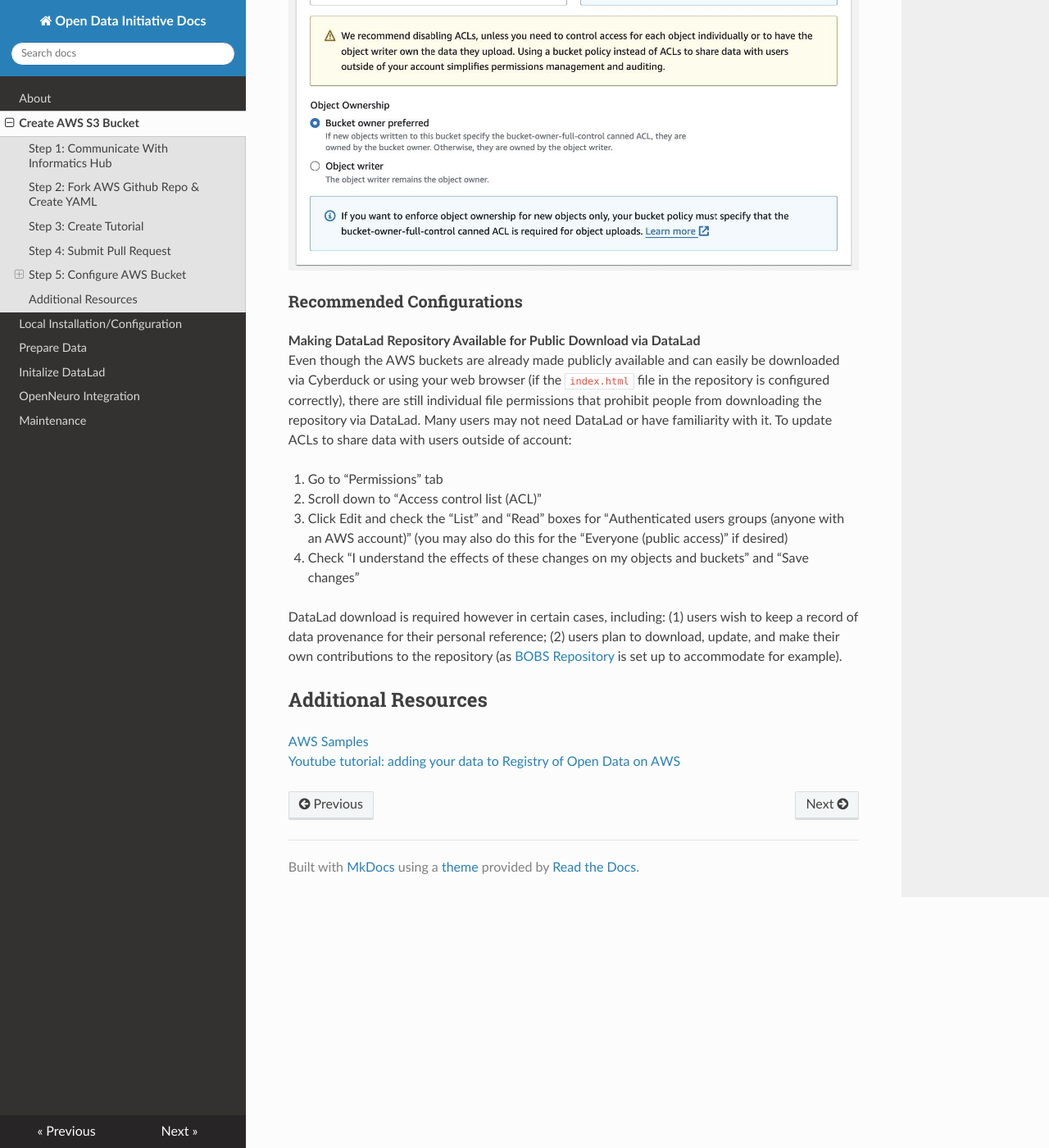
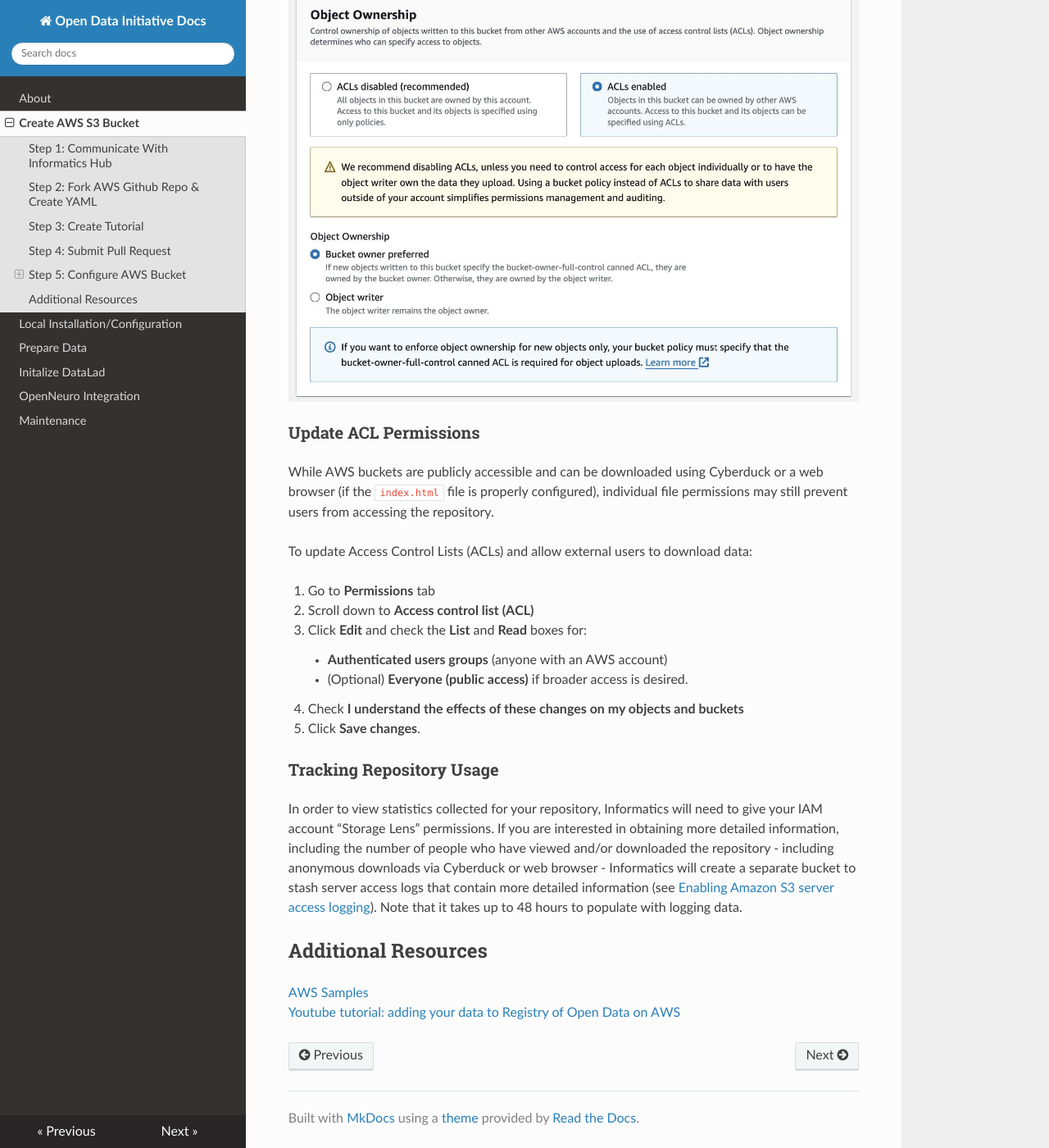
Before and after one commit to DCAN-Labs/opendatainit-docs, an MkDocs documentation site: the page built from docs/aws.md, in a window 1280 px wide and 1400 px high, scrolled down 2359 px. Shown: the whole window at 82% size. Built offline with MkDocs 1.6.1, drawn with Linux system fonts in a browser that asks for light colours; nearby versions of some CDN libraries; some of the changed text lies outside the part shown.

Commit message:
add internal doc link etc

```diff
--- a/docs/aws.md
+++ b/docs/aws.md
@@ -3,7 +3,7 @@
 The process for making an S3 bucket is a bit different than one might expect as it first requires review and approval from Amazon. This is done by forking the AWS open-data-registry repository on Github, creating a new configuration file with information about your data, and submitting a pull request (PR) for review. The [AWS Onboarding Handbook for Data Providers](https://assets.opendata.aws/aws-onboarding-handbook-for-data-providers-en-US.pdf) provides a straightforward summary to make the process fairly simple and quick as long as you have information about the data readily available.
 
 ## Step 1: Communicate With Informatics Hub
-Please refer to the internal documentation for this step here.
+Please refer to the internal documentation for this step [here](https://drive.google.com/file/d/1FnK1Mi5KImr2UkgCw5IpF_Dp_e-YvK6z/view?usp=sharing).
 
 ## Step 2: Fork AWS Github Repo & Create YAML
 ***Forking***
@@ -23,6 +23,7 @@ After forking, you’ll need to add a new YAML file containing information about
 * Under `Resources`:
     * Leave `Region` and `Type` unchanged
     * For `ARN` and `Explore`, replace the string `bobsrepository` with the short name you have chosen to use for your own repository (the bucket and links don’t actually exist yet of course, but that’s ok)
+* We recommend choosing a license for your repository. This is not required, however, in which case you can just follow the README template example for this field and enter: `There are no restrictions on the use of this data`
 
 *Note that you are welcome to proceed to Step 3 to submit a pull request before you are finished finalizing the YAML file. Just make sure to keep the PR in draft mode until ready for review.*
 
@@ -33,26 +34,28 @@ Within the YAML file (under `DataAtWork` > `Tutorials`), you are required to pro
 Submit a PR to the central repository and inform the Informatics Hub. Informatics will contact Amazon to link the repository with the MIDB account (Step 4 in the [AWS Handbook](https://assets.opendata.aws/aws-onboarding-handbook-for-data-providers-en-US.pdf)), create the S3 bucket referenced in the YAML (assuming it is available), and inform Amazon that the necessary steps to merge the PR have been completed. Once merged (this may take a few days), you will be provided with AWS credentials for read/write access to the bucket and you can proceed to upload your data!
 
 ## Step 5: Configure AWS Bucket
-Informatics will handle the majority of the configurations required to make the bucket publicly available, but there may be additional features you wish to employ that require access to the AWS web console. You can either request Informatics (the "root" user) to make these updates for you or ask that they add you as an [IAM user](https://docs.aws.amazon.com/IAM/latest/UserGuide/id_users.html) to access the web console directly to make changes.
+Informatics will handle the majority of the configurations required to make the bucket publicly available, but there may be additional features you wish to employ that require access to the AWS web console. You can either request Informatics (the "root" user) to make these updates for you or ask that they add you as an [IAM user](https://docs.aws.amazon.com/IAM/latest/UserGuide/id_users.html) to access the web console directly to make changes. The following are recommended configurations to ensure public accessibility and allow tracking for repository usage:
 
-**Importantly, the SOP for DataLad setup REQUIRES ACLs (access-control lists) to be enabled under Object Ownership on the web console.** Though Amazon generally recommends using a bucket policy instead, our current process requires that A*CLs enabled* be checked under *Object Ownership*:
+### Enable ACLs Under Object Ownership
+Though Amazon generally recommends using a bucket policy instead, our current process requires that **ACLs enabled** be checked under **Object Ownership**:
 
 ![](images/edit-object-ownership.jpg)
 
-### Recommended Configurations
+### Update ACL Permissions
+While AWS buckets are publicly accessible and can be downloaded using Cyberduck or a web browser (if the `index.html` file is properly configured), individual file permissions may still prevent users from accessing the repository.
 
-**Making DataLad Repository Available for Public Download via DataLad**
-Even though the AWS buckets are already made publicly available and can easily be downloaded via Cyberduck or using your web browser (if the `index.html` file in the repository is configured correctly), there are still individual file permissions that prohibit people from downloading the repository via DataLad. Many users may not need DataLad or have familiarity with it. To update ACLs to share data with users outside of account:
+To update Access Control Lists (ACLs) and allow external users to download data:
 
-1. Go to “Permissions” tab
-2.  Scroll down to “Access control list (ACL)”
-3. Click Edit and check the “List” and “Read” boxes for “Authenticated users groups (anyone with an AWS account)” (you may also do this for the “Everyone (public access)” if desired)
-4. Check “I understand the effects of these changes on my objects and buckets” and “Save changes”
+1. Go to **Permissions** tab
+2. Scroll down to **Access control list (ACL)**
+3. Click **Edit** and check the **List** and **Read** boxes for:
+    - **Authenticated users groups** (anyone with an AWS account)
+    - (Optional) **Everyone (public access)** if broader access is desired.
+4. Check **I understand the effects of these changes on my objects and buckets**
+5. Click **Save changes**.
 
-DataLad download is required however in certain cases, including: (1) users wish to keep a record of data provenance for their personal reference; (2) users plan to download, update, and make their own contributions to the repository (as [BOBS Repository](https://bobsrepository.readthedocs.io/en/latest/contribute/) is set up to accommodate for example).
-
-
-
+### Tracking Repository Usage
+In order to view statistics collected for your repository, Informatics will need to give your IAM account “Storage Lens” permissions. If you are interested in obtaining more detailed information, including the number of people who have viewed and/or downloaded the repository - including anonymous downloads via Cyberduck or web browser - Informatics will create a separate bucket to stash server access logs that contain more detailed information (see [Enabling Amazon S3 server access logging](https://docs.aws.amazon.com/AmazonS3/latest/userguide/enable-server-access-logging.html)). Note that it takes up to 48 hours to populate with logging data.
 
 ## Additional Resources
 [AWS Samples](https://github.com/aws-samples/)
```
Also changed, not shown: docs/datalad-init.md (+10 -3 lines).
